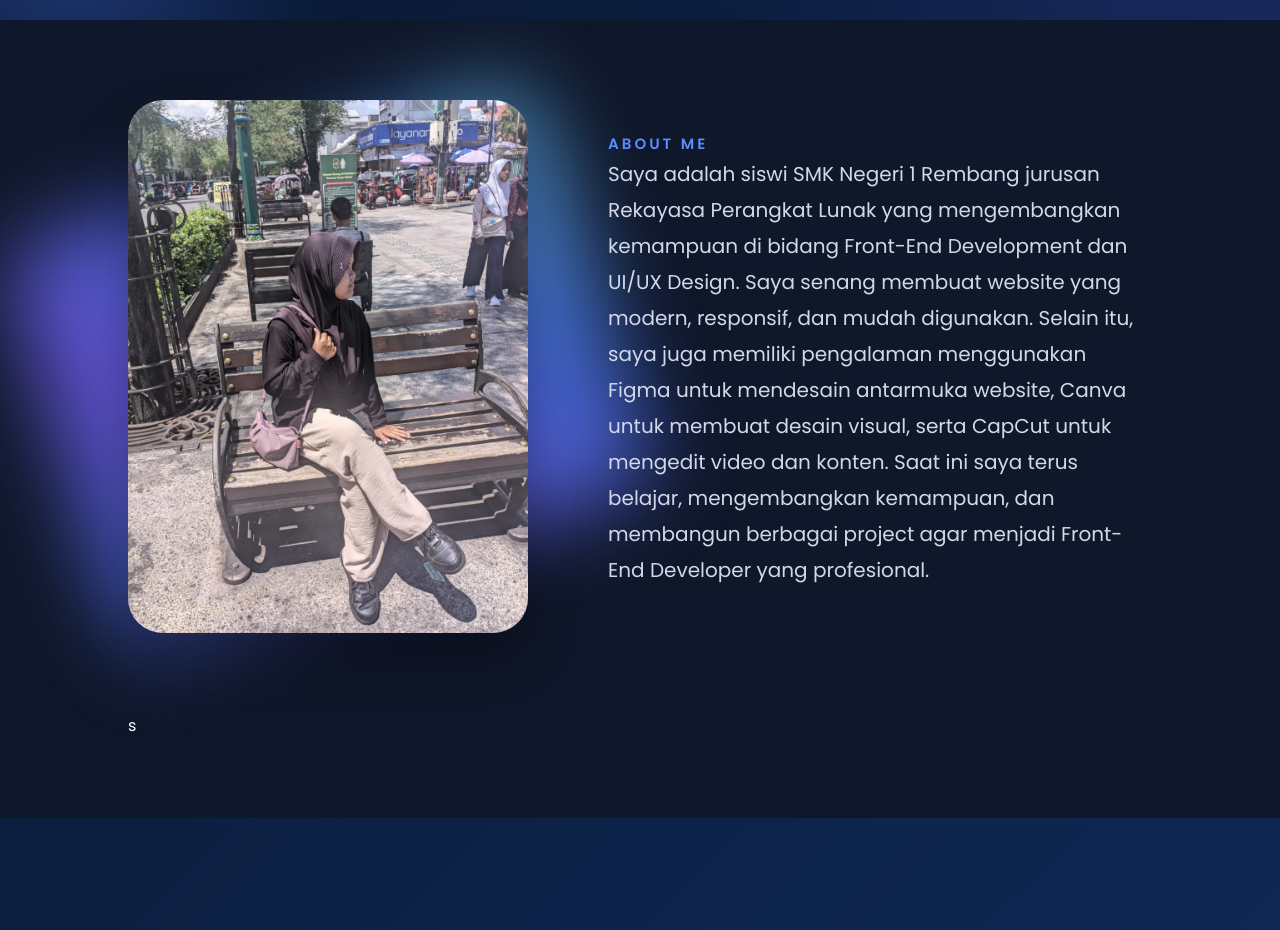
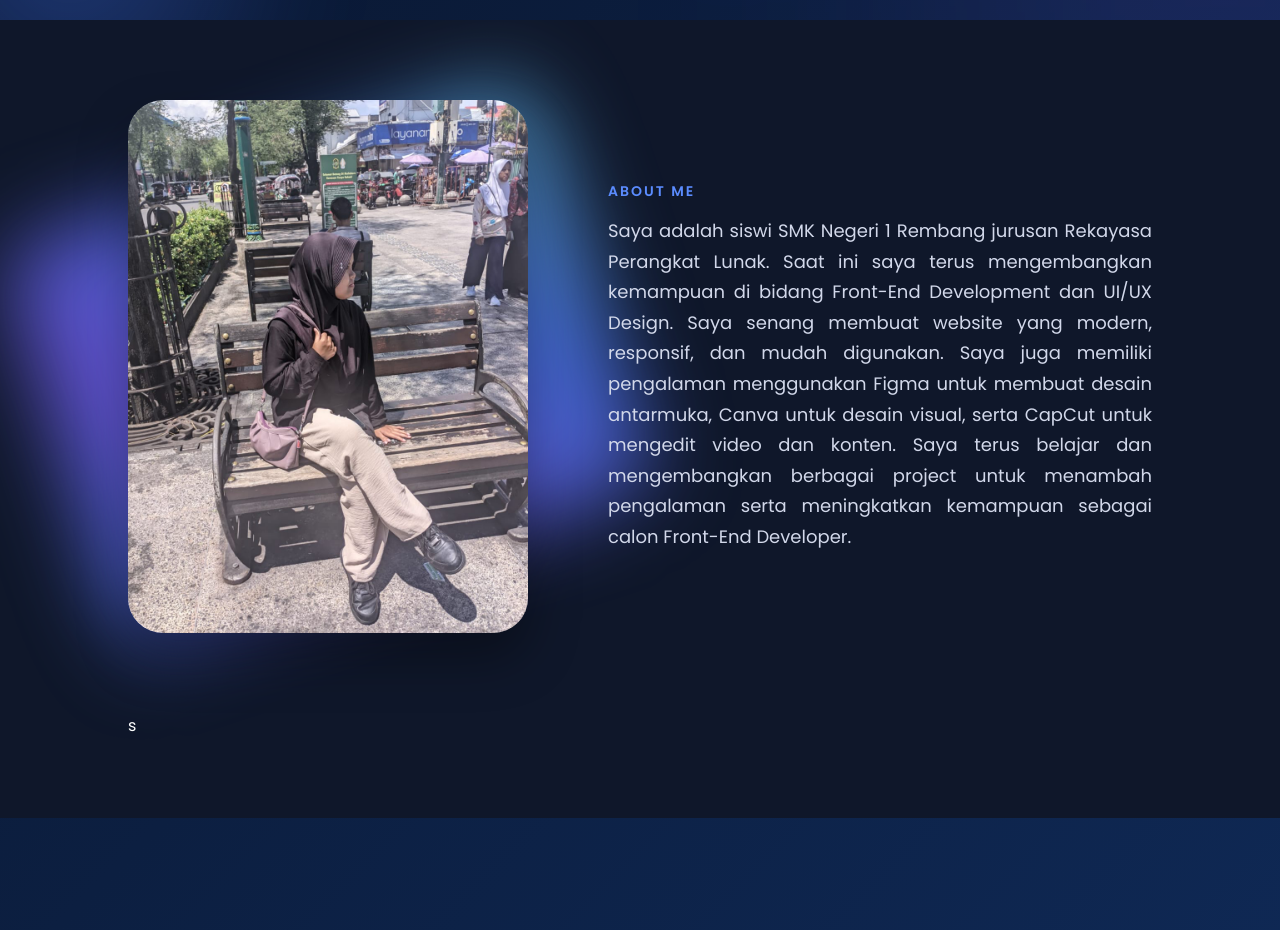
Before and after one commit to anisauljanahjanah-ctrl/Portofolio, a plain HTML site: page index.html in a window 1280 px wide. Shown: the part 780-1710 px from the top of the page. Drawn offline with nearby package versions, Linux system fonts and the light colour scheme.

Commit message:
Portofolio

```diff
--- a/script.js
+++ b/script.js
@@ -234,19 +234,20 @@ ABOUT TEXT
 const aboutTyping = document.getElementById("about-typing");
 
 if (aboutTyping) {
+    aboutTyping.innerHTML = `
+        <p>
+            Saya adalah siswi SMK Negeri 1 Rembang jurusan Rekayasa Perangkat Lunak.
+            Saat ini saya terus mengembangkan kemampuan di bidang Front-End Development dan UI/UX Design.
 
-    aboutTyping.innerHTML = `
+            Saya senang membuat website yang modern, responsif, dan mudah digunakan.
+            Saya juga memiliki pengalaman menggunakan Figma untuk membuat desain antarmuka,
+            Canva untuk desain visual, serta CapCut untuk mengedit video dan konten.
 
-        Saya adalah siswi SMK Negeri 1 Rembang jurusan Rekayasa Perangkat Lunak yang mengembangkan kemampuan di bidang Front-End Development dan UI/UX Design.
-
-        Saya senang membuat website yang modern, responsif, dan mudah digunakan. Selain itu, saya juga memiliki pengalaman menggunakan Figma untuk mendesain antarmuka website, Canva untuk membuat desain visual, serta CapCut untuk mengedit video dan konten.
-
-        Saat ini saya terus belajar, mengembangkan kemampuan, dan membangun berbagai project agar menjadi Front-End Developer yang profesional.
-
+            Saya terus belajar dan mengembangkan berbagai project untuk menambah pengalaman
+            serta meningkatkan kemampuan sebagai calon Front-End Developer.
+        </p>
     `;
-
 }
-
 
 /* ==============================
    SMOOTH SCROLL REVEAL
--- a/style.css
+++ b/style.css
@@ -577,64 +577,64 @@ TITLE
     color:#6fa8ff;
 }
 
-/*==============================
-ABOUT
-==============================*/
-
-.about{
-    padding:80px 10%;
-    background:#0f172a;
-}
-
-.about-container{
-    display:grid;
-    grid-template-columns:400px 1fr;
-    gap:80px;
-    align-items:center;
-}
-
-.about-image{
-    display:flex;
-    justify-content:center;
-}
-
-.about-image .image-box{
-    width:420px;
-}
-
-.about-content{
-    color:white;
-}
-
-.about-subtitle{
-    color:#5b8cff;
-    letter-spacing:3px;
-    font-weight:600;
-    font-size:15px;
-}
-
-#about-typing{
-    color:#d2d8ea;
-    font-size:20px;
-    line-height:1.8;
-    text-align:left;
-    letter-spacing:0;
-    word-spacing:0;
-    margin-bottom:15px;
-}
-
-#about-text{
-    color:#d2d8ea;
-    font-size:20px;
-    line-height:1.8;
-    text-align:left;
-    letter-spacing:0;
-    word-spacing:0;
-    margin-bottom:15px;
-}
-
-.about-content strong{
-    color:#6ea8ff;
+/* ==============================
+   ABOUT
+============================== */
+
+.about {
+    padding: 80px 10%;
+    background: #0f172a;
+}
+
+.about-container {
+    display: grid;
+    grid-template-columns: 400px 1fr;
+    gap: 80px;
+    align-items: center;
+}
+
+.about-image {
+    display: flex;
+    justify-content: center;
+}
+
+.about-image .image-box {
+    width: 420px;
+}
+
+.about-content {
+    color: #fff;
+}
+
+.about-subtitle {
+    display: block;
+    color: #5b8cff;
+    letter-spacing: 2px;
+    font-weight: 600;
+    font-size: 14px;
+    margin-bottom: 14px;
+}
+
+#about-typing {
+    color: #d2d8ea;
+    font-size: 18px;
+    line-height: 1.7;
+    text-align: JUSTIFY;
+    letter-spacing: 650;
+    word-spacing: 0;
+    margin: 0;
+}
+
+#about-typing p {
+    margin: 0 0 12px 0;
+}
+
+#about-typing p:last-child {
+    margin-bottom: 0;
+}
+
+.about-content strong {
+    color: #6ea8ff;
 }
 
 /*==============================
```
